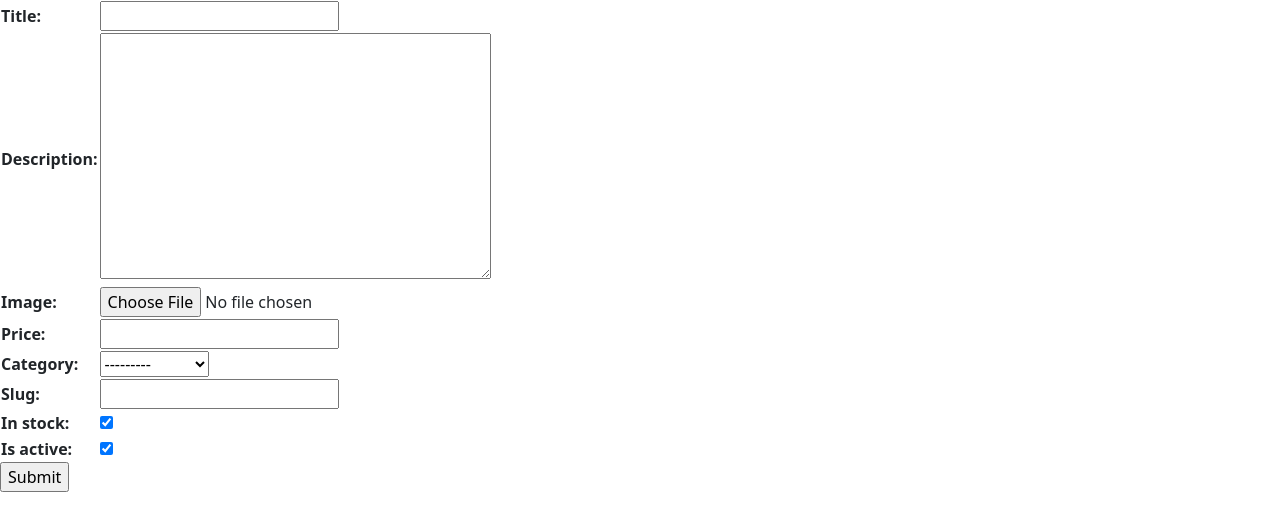
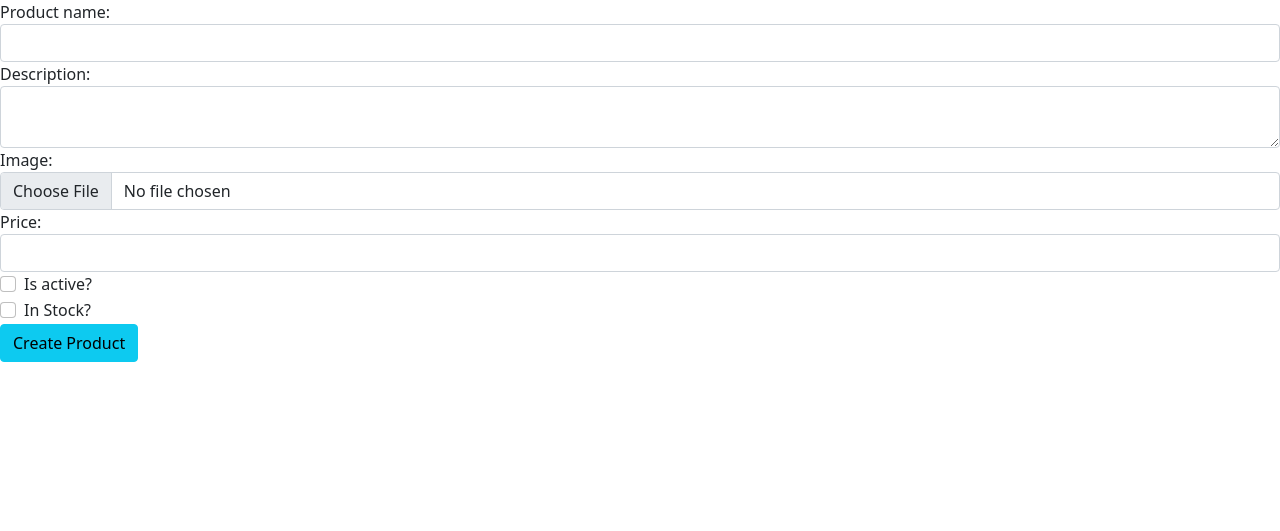
Before and after one commit to DaKSK/anadaStore, a Django app: page /products/create in a window 1280 px wide. Shown: the part 72-603 px from the top of the page. Run offline with Django 3.2, Linux system fonts and the light colour scheme; data comes from the database, SQL or seed files in the repository; some libraries are stand-ins or nearby versions.

Commit message:
Added Search by category, search query to CategoryListView. Modified product create

```diff
--- a/storeAnada/views.py
+++ b/storeAnada/views.py
@@ -13,32 +13,38 @@ class ProductListView(ListView):
 
 class CategoryListView(ListView):
 	template_name = "products/categories.html"
+	# template_name = "products/product_list.html"
 	model = Category
+
+	# def get_context_data(self, **kwargs):
+	# 	context = super().get_context_data(**kwargs)
+	# 	category = self.request.GET.get('category', None)
+	# 	search = self.request.GET.get('search', None)
+	# 	products = Product.objects.all()
+	# 	if category:
+	# 		products = products.filter(category__id=int(category))
+	# 	context['products'] = products
+	#
+	# 	# SEARCH
+	# 	return context
 
 	def get_context_data(self, **kwargs):
 		context = super().get_context_data(**kwargs)
-		if 'category' in kwargs:
-			context['category'] = kwargs['category']
-		if 'search' in kwargs:
-			context['search'] = kwargs['search']
-		if 'products' in kwargs:
-			context['products'] = kwargs['products']
+		# THIS CATEGORY -> the URL query string parameter
+		category = self.request.GET.get('category', None)
+		search = self.request.GET.get('search', None)
+		products = Product.objects.all()
+		if category:
+			context['category'] = category
+			products = products.filter(category__id=int(category))  # Primary key for category
+		if search:
+			products = products.filter(title__contains=search)  # Contains gives flexibility in the search input
+			context['search'] = search
+
+		context['products'] = products
+		print(products)
 
 		return context
-
-
-# Implement Search here too
-#     def get_context_data(self, **kwargs):
-#         context = super().get_context_data(**kwargs)
-#         category = self.request.GET.get('category', None)
-#         search = self.request.GET.get('search', None)
-#         products = Product.objects.all()
-#         if category:
-#             products = products.filter(category__id=int(category))
-#         context['products'] = products
-#         if search:
-#             search_results = products.filter(products__id=)
-#         return context
 
 
 class ProductCreateView(CreateView):
--- a/templates/base.html
+++ b/templates/base.html
@@ -22,8 +22,8 @@
                   <li><a href="{% url 'product-create' %}" class="nav-link px-2 text-white">Create Products</a></li>
                 </ul>
 
-                <form class="col-12 col-lg-auto mb-3 mb-lg-0 me-lg-3">
-                  <input type="search" class="form-control form-control-dark" placeholder="Search..." aria-label="Search">
+                <form class="col-12 col-lg-auto mb-3 mb-lg-0 me-lg-3" method="get">
+                  <input type="search" class="form-control form-control-dark" placeholder="Search..." aria-label="Search" name="search" value="{{ search }}">
                 </form>
 
                 <div class="text-end">
--- a/templates/products/product_create.html
+++ b/templates/products/product_create.html
@@ -1,10 +1,56 @@
 {% extends "base.html" %}
+{% block title %}
+    Create New Product
+{% endblock %}
 {% block content %}
-    <form enctype="multipart/form-data" method="POST">
-    {% csrf_token %}
-        <table>
-            {{ form }}
-        </table>
-        <input type="submit" value="Submit">
+    {#    <form enctype="multipart/form-data" method="POST">#}
+    {#    {% csrf_token %}#}
+    {#        <table>#}
+    {#            {{ form }}#}
+    {#        </table>#}
+    {#        <input type="submit" value="Submit">#}
+    {#    </form>#}
+    <form action="" method="post" enctype="multipart/form-data">
+        {% csrf_token %}
+        <div class="form-group">
+            <label for="title">Product name:</label>
+            <input type="text" class="form-control" id="title" name="title">
+        </div>
+        <div class="form-group">
+            <label for="description">Description:</label>
+            <textarea class="form-control" id="description" name="description"></textarea>
+        </div>
+        <div class="form-group">
+            <label for="image">Image:</label>
+            <input type="file" class="form-control" id="image" name="image">
+        </div>
+        <div class="form-group">
+            <label for="price">Price:</label>
+            <input type="text" class="form-control" id="price" name="price">
+        </div>
+        {#          <div class="form-group">#}
+        {#           <label for="in_stock">In Stock:</label>#}
+        {#           <input type="checkbox" class="form-control" id="in_stock" name="in_stock">#}
+        {#           </div>#}
+        {#        <div class="form-group">#}
+        {#           <label for="active">Active:</label>#}
+        {#           <input type="checkbox" class="form-control" id="active" name="active">#}
+        {#           </div>#}
+
+        <div class="form-check">
+            <input class="form-check-input" type="checkbox" value="" id="defaultCheck1">
+            <label class="form-check-label" for="defaultCheck1">
+                Is active?
+            </label>
+        </div>
+        <div class="form-check">
+            <input class="form-check-input" type="checkbox" value="" id="defaultCheck1">
+            <label class="form-check-label" for="defaultCheck1">
+                In Stock?
+            </label>
+        </div>
+        <div class="form-group">
+            <button type="button" class="btn btn-info">Create Product</button>
+        </div>
     </form>
 {% endblock %}
```
Also changed, not shown: templates/products/product_list.html (+11 -1 lines).
